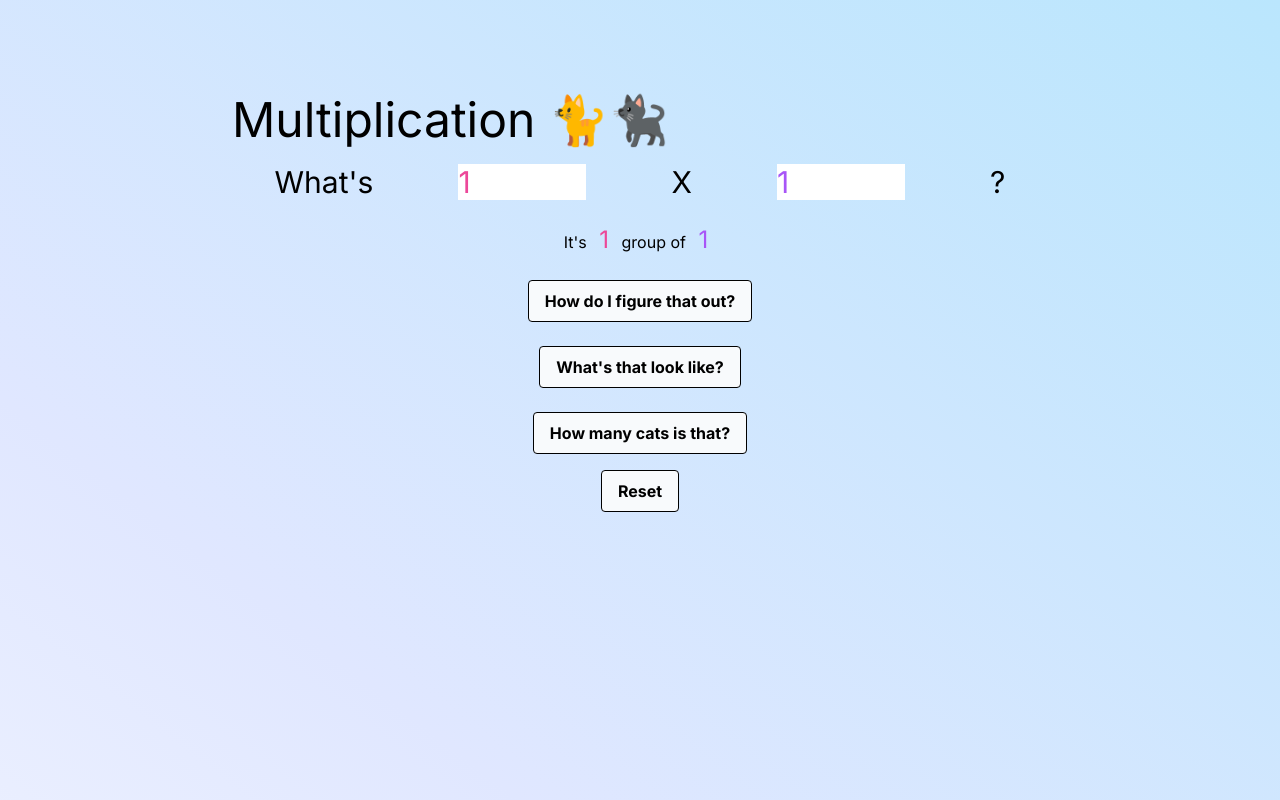
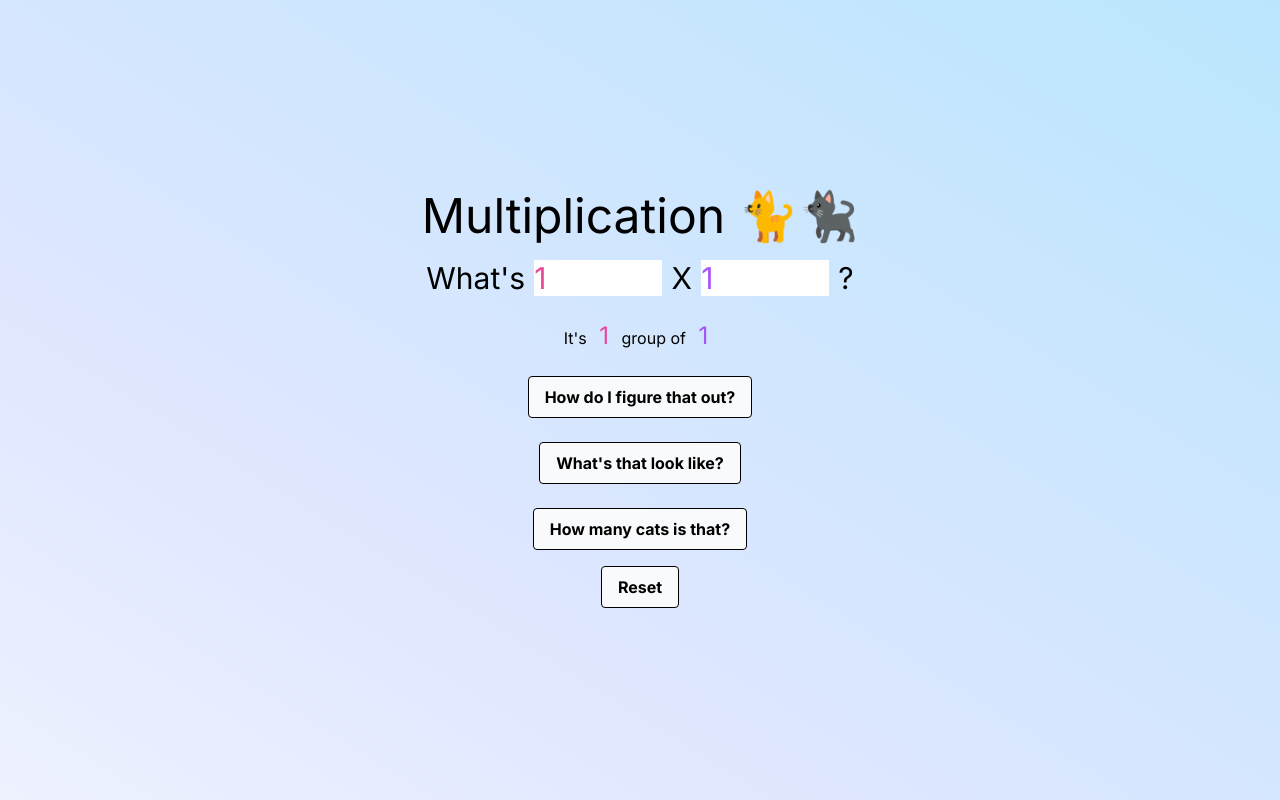
Before and after one commit to wrenhawth/react_sketches, a Next.js app: page /math-vis/multiplication in a window 1280 px wide. Shown: the top 800 px of the page. Built offline with nearby package versions, Linux system fonts and the light colour scheme.

Commit message:
Layout experimentation

```diff
--- a/app/css-shapes/page.tsx
+++ b/app/css-shapes/page.tsx
@@ -5,7 +5,7 @@ import clsx from "clsx";
 export default function CssShapes() {
     return (
         <Container>
-            <div className="w-3/4 items-center">
+            <div className="grid justify-start items-start">
 
                 <h1 className='text-5xl'>CSS Shapes </h1>
                 <div className="grid grid-cols-4 items-center justify-center">
--- a/app/layout.tsx
+++ b/app/layout.tsx
@@ -16,7 +16,7 @@ export default function RootLayout({
 }>) {
   return (
     <html lang="en">
-      <body className={`flex min-h-screen  bg-gradient-to-tr from-indigo-50 to-sky-200 via-indigo-100 via-30% flex-col items-center justify-between p-24 ${inter.className}`}>{children}</body>
+      <body className={`min-h-screen  bg-gradient-to-tr from-indigo-50 to-sky-200 via-indigo-100 via-30% ${inter.className}`}>{children}</body>
     </html>
   );
 }
--- a/app/math-vis/multiplication/page.tsx
+++ b/app/math-vis/multiplication/page.tsx
@@ -39,6 +39,8 @@ function TermInput({ name, value, onChange, color }: { name: string, value: numb
         aria-label={name}
         value={value}
         type="number"
+        inputMode='numeric'
+        step={1}
         name={name}
     />
 }
@@ -55,7 +57,7 @@ export default function Multiplication() {
     const bothNumbers = !Number.isNaN(termA) && !Number.isNaN(termB)
     return (
         <Container>
-            <div className="w-3/4 items-center bg-">
+            <div className="items-center">
                 <h1 className='text-5xl'>Multiplication 🐈🐈‍⬛ </h1>
                 <div className='w-full pt-5'>
                     <div className="flex flex-auto justify-between flex-row">
--- a/app/ui/components.tsx
+++ b/app/ui/components.tsx
@@ -12,7 +12,16 @@ export function Center({ className, children }: { children: React.ReactNode | Re
     return <div className={cls}>{children}</div>
 }
 
-export function Container({ className, children }: { children: React.ReactNode | React.ReactNode[], className?: string }) {
-    const cls = clsx(className, 'container flex min-h-screen flex-col justify-between items-center')
-    return <div className={cls}>{children}</div>
+type ContainerProps = {
+    children: React.ReactNode | React.ReactNode[],
+    className?: string
 }
+
+export function Container({ className, children }: ContainerProps) {
+    const cls = clsx(className, 'grid grid-cols-full-bleed min-h-screen justify-items-center justify-between items-center')
+    return <div className={cls}>
+        <div className='col-start-2'>
+        {children}
+        </div>
+    </div>
+}
--- a/tailwind.config.ts
+++ b/tailwind.config.ts
@@ -15,6 +15,7 @@ const config: Config = {
       },
       gridTemplateColumns: {
         '20': 'repeat(20, minmax(0, 1fr))',
+        'full-bleed': '1fr min(70ch, 100%) 1fr'
       }
     },
   },
```
